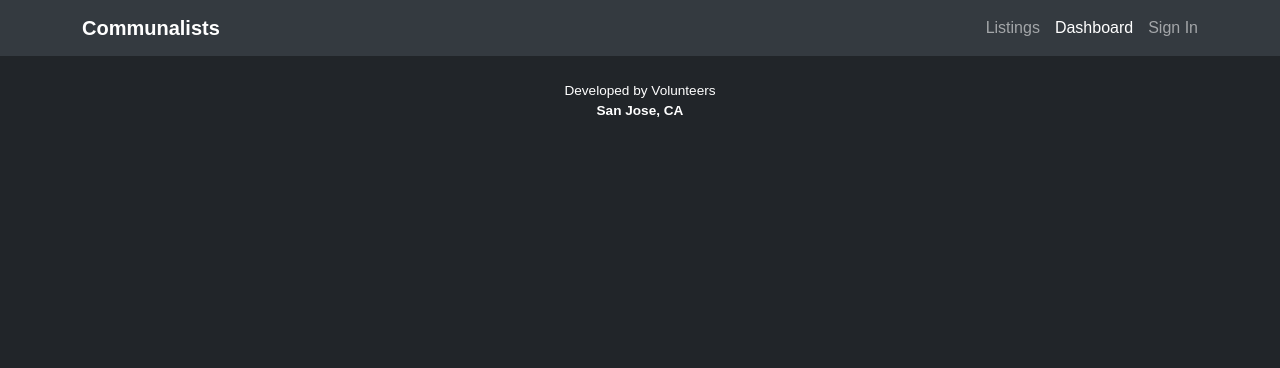
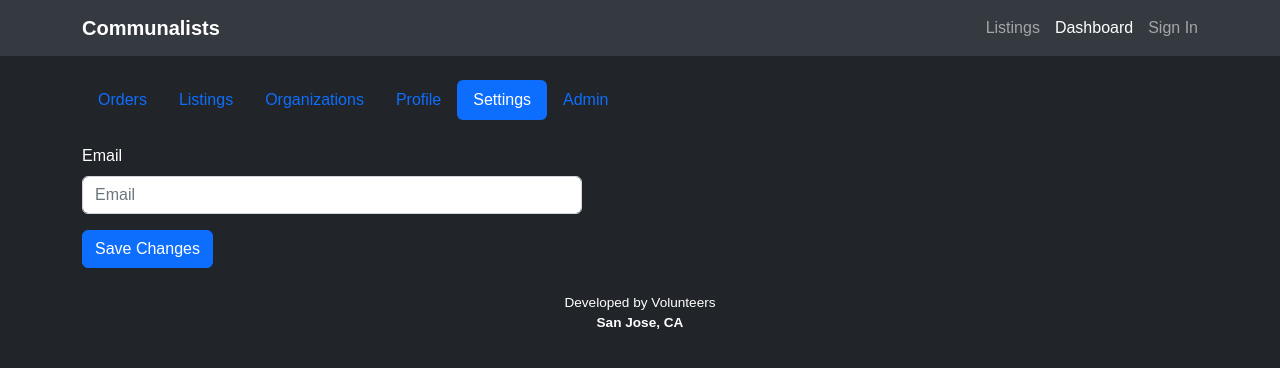
Before and after one commit to jadeallencook/communalists, a React app: page /#/dashboard/settings in a window 1280 px wide. Shown: the top 368 px of the page. Built offline with nearby package versions, Linux system fonts and the light colour scheme.

Commit message:
Added new admin and settings routes to dashboard

```diff
--- /dev/null
+++ b/src/components/organisms/UserSettingsForm/index.tsx
@@ -0,0 +1,58 @@
+import { Button, Form } from 'react-bootstrap';
+import styled, { StyledComponent } from 'styled-components';
+import style from './style';
+import { Formik } from 'formik';
+import initialValues from './initial-values';
+import validate from './validate';
+import Loading from '../../molecules/Loading';
+
+const UserSettingsForm: StyledComponent = styled(({ className }) => (
+	<Formik
+		initialValues={initialValues}
+		onSubmit={() => null}
+		validate={validate}
+		validateOnChange={false}
+		validateOnBlur={false}
+	>
+		{({
+			values,
+			errors,
+			handleChange,
+			handleSubmit,
+			isSubmitting,
+		}: {
+			values: any;
+			errors: any;
+			handleChange: any;
+			handleSubmit: any;
+			isSubmitting: any;
+		}) =>
+			!isSubmitting ? (
+				<Form className={className} onSubmit={handleSubmit}>
+					<Form.Group className="mb-3">
+						<Form.Label>Email</Form.Label>
+						<Form.Control
+							type="email"
+							name="name"
+							placeholder="Email"
+							value={values.name}
+							onChange={handleChange}
+						/>
+						{errors.name && (
+							<Form.Text className="text-error">
+								{errors.name as string}
+							</Form.Text>
+						)}
+					</Form.Group>
+					<Button type="submit" disabled={isSubmitting}>
+						Save Changes
+					</Button>
+				</Form>
+			) : (
+				<Loading />
+			)
+		}
+	</Formik>
+))(style);
+
+export default UserSettingsForm;
--- /dev/null
+++ b/src/components/organisms/UserSettingsForm/initial-values.ts
@@ -0,0 +1,5 @@
+const initialValues: any = {
+	email: ''
+};
+
+export default initialValues;
--- /dev/null
+++ b/src/components/organisms/UserSettingsForm/style.ts
@@ -0,0 +1,10 @@
+const style = () => ({
+	input: {
+		maxWidth: '500px',
+	},
+	'select, input[name="zipcode"], input[name="state"]': {
+		maxWidth: '200px',
+	},
+});
+
+export default style;
--- /dev/null
+++ b/src/components/organisms/UserSettingsForm/validate.ts
@@ -0,0 +1,11 @@
+const validate = (values) => {
+	const errors: any = {};
+	if (!values.email) {
+		errors.email = 'Required';
+	} else if (!/^[A-Z0-9._%+-]+@[A-Z0-9.-]+\.[A-Z]{2,}$/i.test(values.email)) {
+		errors.email = 'Invalid email address';
+	}
+	return errors;
+};
+
+export default validate;
--- a/src/index.tsx
+++ b/src/index.tsx
@@ -25,6 +25,8 @@ import DashboardProfile from './pages/DashboardProfile';
 import DashboardListings from './pages/DashboardListings';
 import DashboardOrganizations from './pages/DashboardOrganizations';
 import DashboardOrders from './pages/DashboardOrders';
+import DashboardSettings from './pages/DashboardSettings';
+import DashboardAdmin from './pages/DashboardAdmin';
 
 // components
 import Navigation from './components/organisms/Navigation';
@@ -42,10 +44,7 @@ root.render(
 				<Route path="/" element={<Home />}></Route>
 				<Route path="/listings" element={<Listings />}></Route>
 				<Route path="/login" element={<Login />}></Route>
-				<Route
-					path="/dashboard"
-					element={<DashboardOrders />}
-				></Route>
+				<Route path="/dashboard" element={<DashboardOrders />}></Route>
 				<Route
 					path="/dashboard/profile"
 					element={<DashboardProfile />}
@@ -62,6 +61,14 @@ root.render(
 					path="/dashboard/orders"
 					element={<DashboardOrders />}
 				></Route>
+				<Route
+					path="/dashboard/settings"
+					element={<DashboardSettings />}
+				></Route>
+				<Route
+					path="/dashboard/admin"
+					element={<DashboardAdmin />}
+				></Route>
 				<Route path="/sign-in" element={<SignIn />}></Route>
 				<Route
 					path="/create-account"
--- a/src/pages/Dashboard.tsx
+++ b/src/pages/Dashboard.tsx
@@ -7,15 +7,11 @@ const DashboardRouter: { title: string; link: string }[] = [
 	{ title: 'Listings', link: '/dashboard/listings' },
 	{ title: 'Organizations', link: '/dashboard/organizations' },
 	{ title: 'Profile', link: '/dashboard/profile' },
+	{ title: 'Settings', link: '/dashboard/settings' },
+	{ title: 'Admin', link: '/dashboard/admin' },
 ];
 
-const Dashboard = ({
-	children,
-	title = 'Dashboard',
-}: {
-	children?: ReactNode;
-	title?: string;
-}) => {
+const Dashboard = ({ children }: { children?: ReactNode }) => {
 	const navigate = useNavigate();
 	let { pathname } = useLocation();
 	if (pathname === '/dashboard') pathname = '/dashboard/orders';
@@ -23,7 +19,7 @@ const Dashboard = ({
 
 	return (
 		<Container>
-			<h1>{title}</h1>
+			<br />
 			<Nav
 				variant="pills"
 				defaultActiveKey={pathname}
--- /dev/null
+++ b/src/pages/DashboardAdmin.tsx
@@ -0,0 +1,12 @@
+import Dashboard from './Dashboard';
+import { Table, Button } from 'react-bootstrap';
+
+const DashboardAdmin = () => {
+	return (
+		<Dashboard>
+			<h1>SUPER ADMIN ONLY</h1>
+		</Dashboard>
+	);
+};
+
+export default DashboardAdmin;
--- a/src/pages/DashboardListings.tsx
+++ b/src/pages/DashboardListings.tsx
@@ -1,7 +1,29 @@
 import Dashboard from './Dashboard';
+import { Table, Button } from 'react-bootstrap';
 
 const DashboardListings = () => {
-	return <Dashboard title="Your Listings" />;
+	return (
+		<Dashboard>
+			<Table striped bordered hover variant="dark">
+				<thead>
+					<tr>
+						<th>Title</th>
+						<th>Date</th>
+						<th>Status</th>
+						<th>Cancel</th>
+					</tr>
+				</thead>
+				<tbody>
+					<tr>
+						<td colSpan={4} style={{ textAlign: 'center' }}>
+							You do not currently have any listings...
+						</td>
+					</tr>
+				</tbody>
+			</Table>
+			<Button>Create Listing</Button>
+		</Dashboard>
+	);
 };
 
 export default DashboardListings;
--- a/src/pages/DashboardOrders.tsx
+++ b/src/pages/DashboardOrders.tsx
@@ -1,7 +1,45 @@
 import Dashboard from './Dashboard';
+import { Table } from 'react-bootstrap';
 
 const DashboardOrders = () => {
-	return <Dashboard title="Your Orders" />;
+	return (
+		<Dashboard>
+			<Table striped bordered hover variant="dark">
+				<thead>
+					<tr>
+						<th>Title</th>
+						<th>Date</th>
+						<th>Status</th>
+						<th>Cancel</th>
+					</tr>
+				</thead>
+				<tbody>
+					<tr>
+						<td colSpan={4} style={{ textAlign: 'center' }}>
+							You do not currently have any orders placed...
+						</td>
+					</tr>
+				</tbody>
+			</Table>
+			<Table striped bordered hover variant="dark">
+				<thead>
+					<tr>
+						<th>Title</th>
+						<th>Date</th>
+						<th>Status</th>
+						<th>Cancel</th>
+					</tr>
+				</thead>
+				<tbody>
+					<tr>
+						<td colSpan={4} style={{ textAlign: 'center' }}>
+							No one has placed any orders for your listings...
+						</td>
+					</tr>
+				</tbody>
+			</Table>
+		</Dashboard>
+	);
 };
 
 export default DashboardOrders;
--- a/src/pages/DashboardOrganizations.tsx
+++ b/src/pages/DashboardOrganizations.tsx
@@ -1,7 +1,28 @@
 import Dashboard from './Dashboard';
+import { Table } from 'react-bootstrap';
 
 const DashboardOrganizations = () => {
-	return <Dashboard title="Your Organizations" />;
+	return (
+		<Dashboard>
+			<Table striped bordered hover variant="dark">
+				<thead>
+					<tr>
+						<th>Title</th>
+						<th>Date</th>
+						<th>Status</th>
+						<th>Cancel</th>
+					</tr>
+				</thead>
+				<tbody>
+					<tr>
+						<td colSpan={4} style={{ textAlign: 'center' }}>
+							You are not a part of any organizations...
+						</td>
+					</tr>
+				</tbody>
+			</Table>
+		</Dashboard>
+	);
 };
 
 export default DashboardOrganizations;
--- a/src/pages/DashboardProfile.tsx
+++ b/src/pages/DashboardProfile.tsx
@@ -3,7 +3,7 @@ import EditProfileForm from '../components/organisms/EditProfileForm';
 
 const DashboardProfile = () => {
 	return (
-		<Dashboard title="Your Profile">
+		<Dashboard>
 			<EditProfileForm />
 		</Dashboard>
 	);
--- /dev/null
+++ b/src/pages/DashboardSettings.tsx
@@ -0,0 +1,13 @@
+import Dashboard from './Dashboard';
+import { Table, Button } from 'react-bootstrap';
+import UserSettingsForm from '../components/organisms/UserSettingsForm';
+
+const DashboardSettings = () => {
+	return (
+		<Dashboard>
+			<UserSettingsForm />
+		</Dashboard>
+	);
+};
+
+export default DashboardSettings;
```
